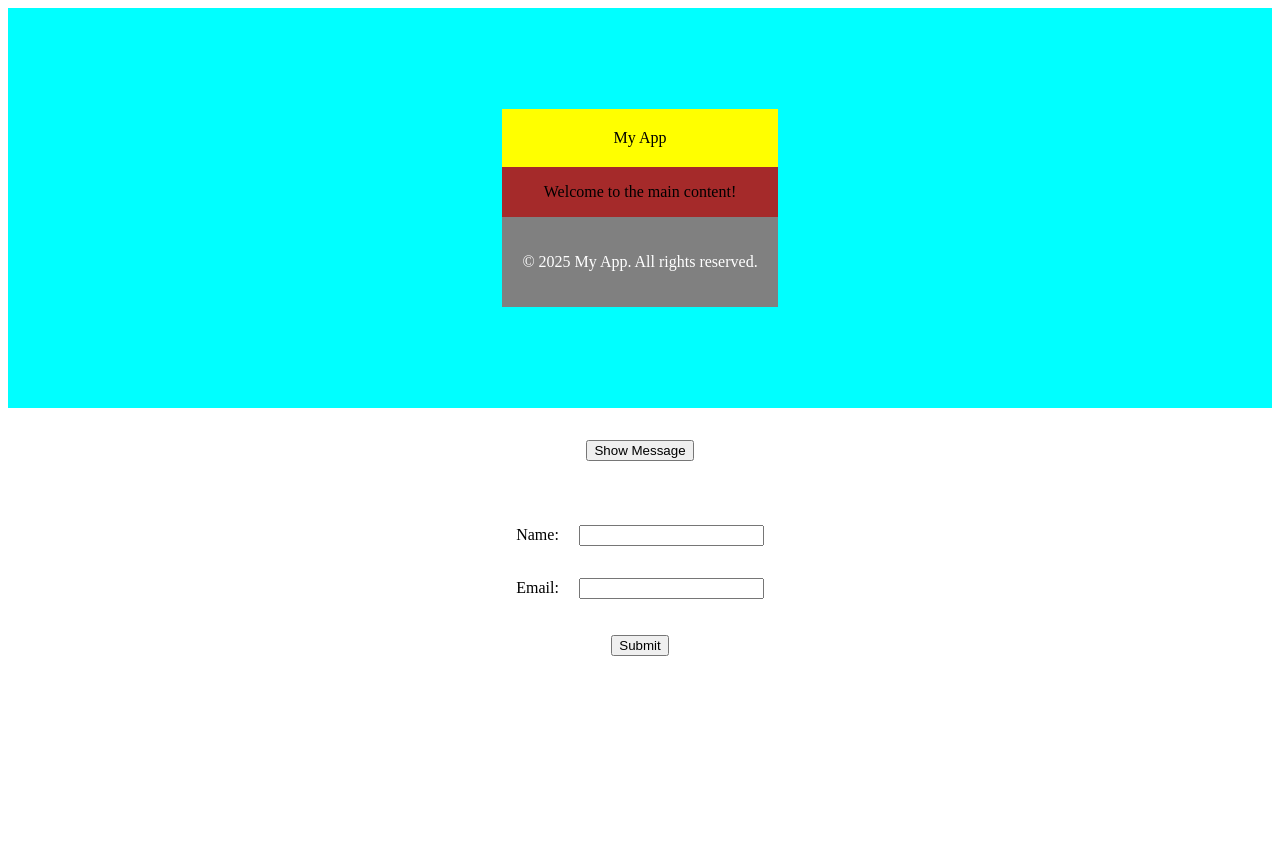
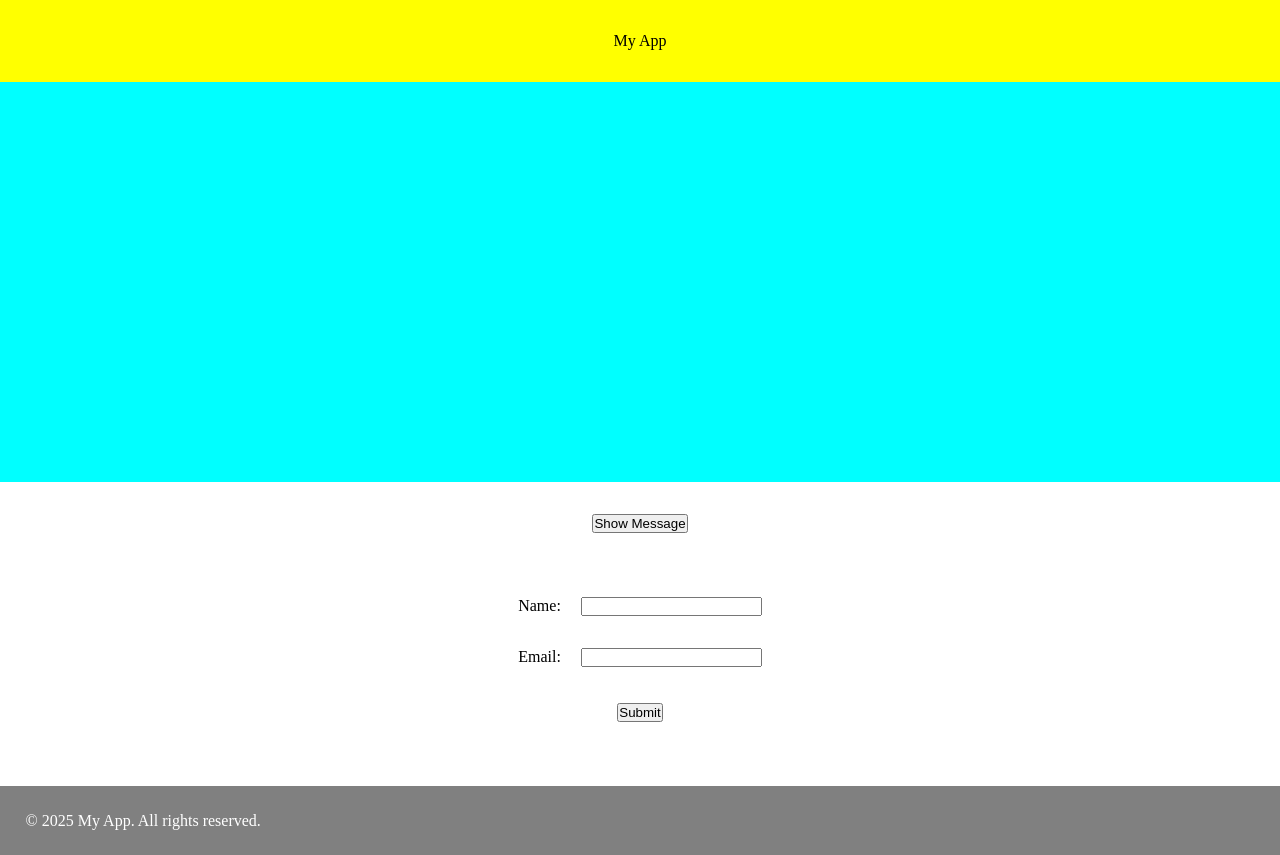
Before and after one commit to Josheirma/loginpage, a React (Vite) app: page / in a window 1280 px wide. Before the commit the page ends 800 px from the top, so only its background shows below. Built offline with nearby package versions, Linux system fonts and the light colour scheme.

Commit message:
Fixed the footer and header.

```diff
--- a/src/App.jsx
+++ b/src/App.jsx
@@ -18,13 +18,9 @@ function App() {
 
   return (
     <div>
+      <Header />
     <div className = {styles.container}>
     <div className= { styles.App}>
-      <Header />
-      <main className = { styles.title}>
-        <p>Welcome to the main content!</p>
-      </main>
-      <Footer />
 
 
 
@@ -51,6 +47,7 @@ function App() {
     </div>
     </div>
 
+     <Footer />
     </div>
   );
 }
--- a/src/App.module.css
+++ b/src/App.module.css
@@ -1,3 +1,8 @@
+*{
+  margin: 0;
+  padding: 0;
+}
+
 .App {
   background-color: brown;
 
--- a/src/footer/footer.module.css
+++ b/src/footer/footer.module.css
@@ -3,6 +3,9 @@
 
     background-Color:grey;
     color: white;
-    padding: 20px;
+
+    padding: 1.6rem;
+
+
 
 }
--- a/src/header/header.jsx
+++ b/src/header/header.jsx
@@ -4,11 +4,11 @@ function Header() {
   return (
 
     <div className = {styles.headerContainer} >
-    <header>
+
 
       My App
 
-    </header>
+
     </div>
   );
 }
--- a/src/header/header.module.css
+++ b/src/header/header.module.css
@@ -3,7 +3,11 @@
 
     background-color:yellow;
     margin-top: 0rem;
-    padding:20px;
+    padding-top:2rem;
+    padding-bottom:2rem;
+    width: 100%;
+    text-align: center;
+
 
 
 
```
